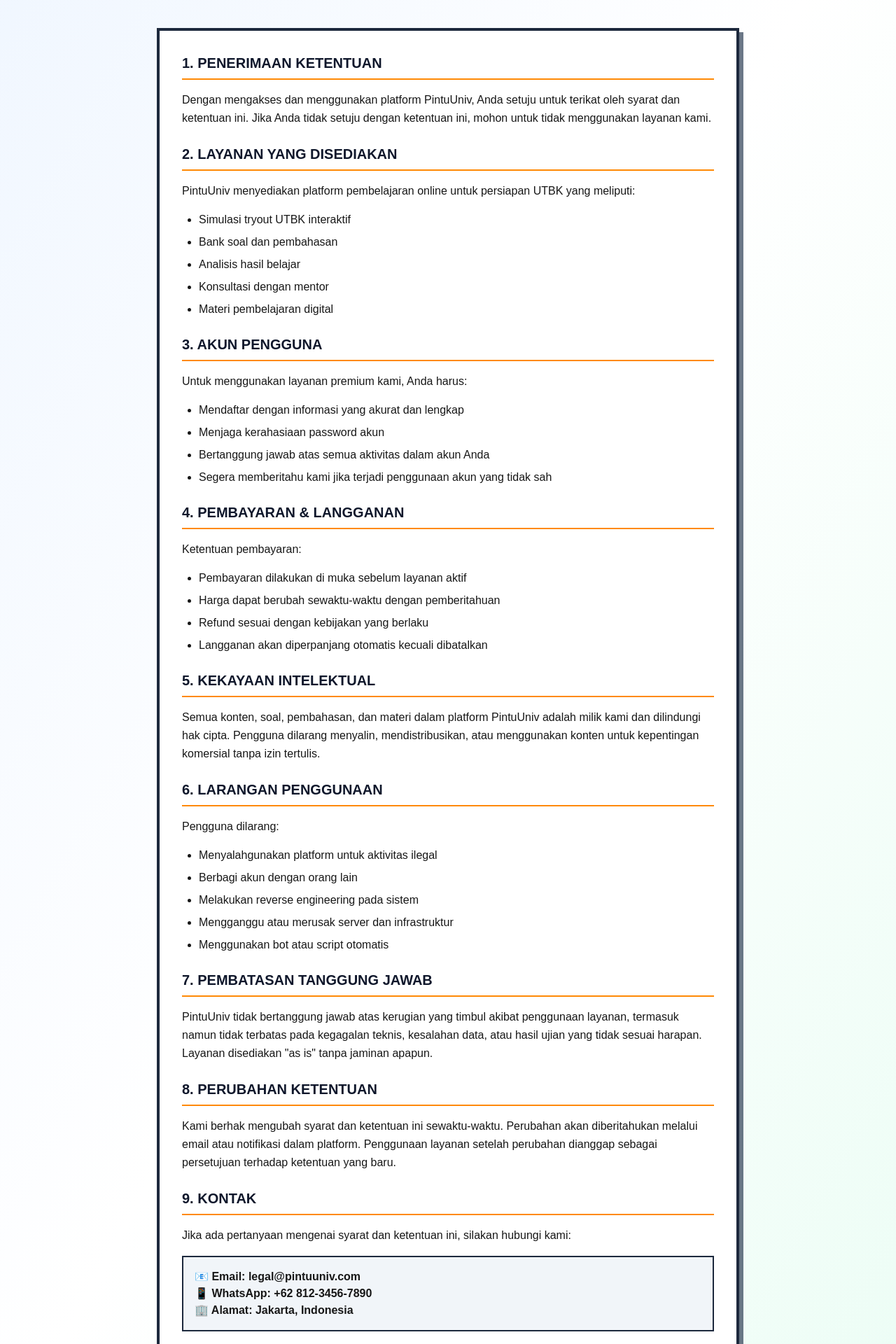
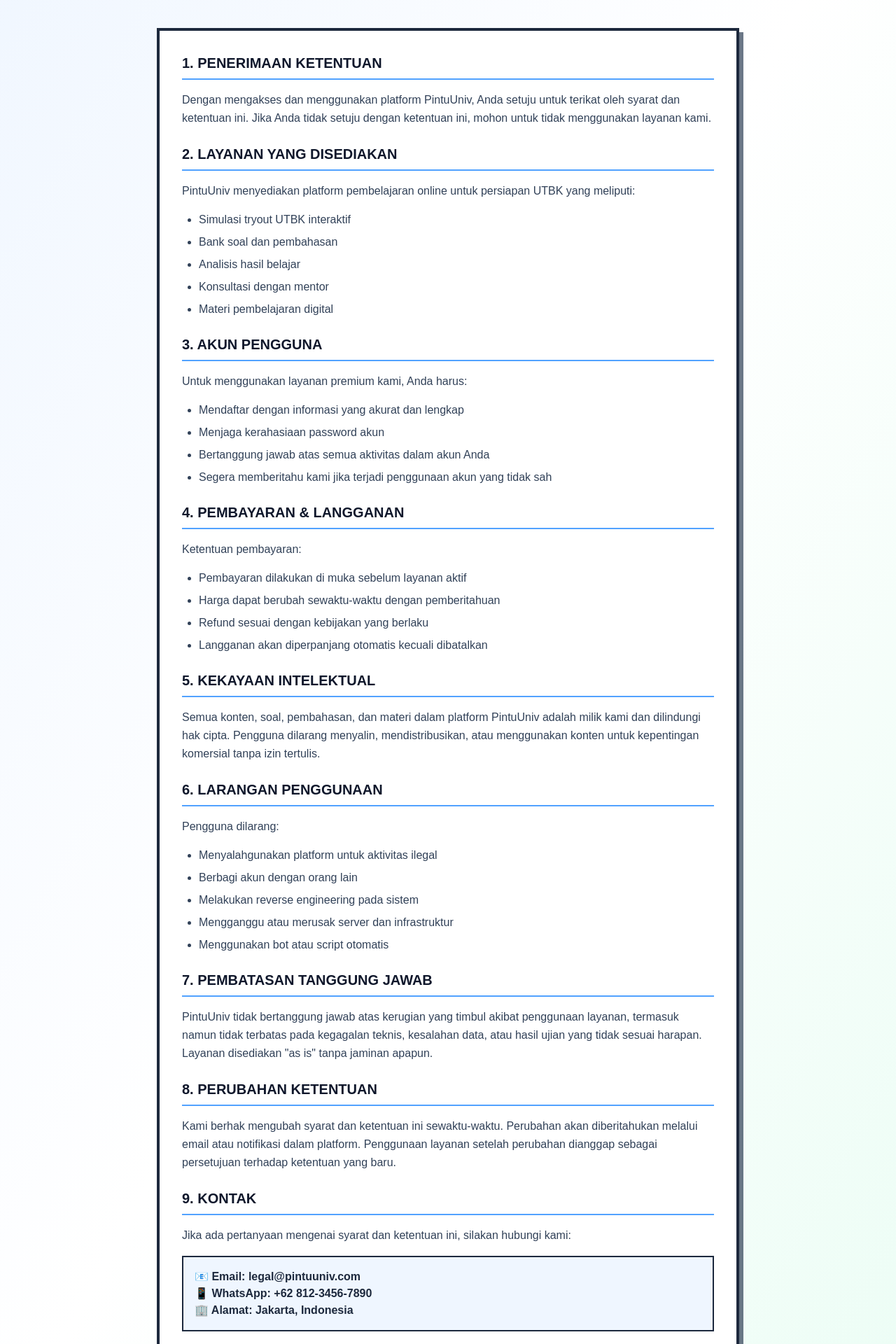
Before and after one commit to akbarryyan/pintuuniv, a Next.js app: page /terms in a window 1280 px wide. Shown: the part 240-2160 px from the top of the page at 70% size. Built offline with nearby package versions, Linux system fonts and the light colour scheme.

Commit message:
feat: Update Privacy and Terms pages for improved readability and styling consistency

```diff
--- a/src/app/terms/page.tsx
+++ b/src/app/terms/page.tsx
@@ -30,24 +30,24 @@
         {/* Terms Content */}
         <div className="bg-white border-4 border-slate-800 p-6 md:p-8 shadow-brutal mb-8">
           <div className="prose prose-slate max-w-none">
-            <h2 className="text-xl font-black text-slate-900 mb-4 uppercase border-b-2 border-orange-400 pb-2">
+            <h2 className="text-xl font-black text-slate-900 mb-4 uppercase border-b-2 border-blue-400 pb-2">
               1. PENERIMAAN KETENTUAN
             </h2>
-            <p className="mb-6 font-medium leading-relaxed">
+            <p className="mb-6 font-medium leading-relaxed text-slate-700">
               Dengan mengakses dan menggunakan platform PintuUniv, Anda setuju
               untuk terikat oleh syarat dan ketentuan ini. Jika Anda tidak
               setuju dengan ketentuan ini, mohon untuk tidak menggunakan layanan
               kami.
             </p>
 
-            <h2 className="text-xl font-black text-slate-900 mb-4 uppercase border-b-2 border-orange-400 pb-2">
+            <h2 className="text-xl font-black text-slate-900 mb-4 uppercase border-b-2 border-blue-400 pb-2">
               2. LAYANAN YANG DISEDIAKAN
             </h2>
-            <p className="mb-4 font-medium leading-relaxed">
+            <p className="mb-4 font-medium leading-relaxed text-slate-700">
               PintuUniv menyediakan platform pembelajaran online untuk persiapan
               UTBK yang meliputi:
             </p>
-            <ul className="list-disc pl-6 mb-6 space-y-2 font-medium">
+            <ul className="list-disc pl-6 mb-6 space-y-2 font-medium text-slate-700">
               <li>Simulasi tryout UTBK interaktif</li>
               <li>Bank soal dan pembahasan</li>
               <li>Analisis hasil belajar</li>
@@ -55,13 +55,13 @@
               <li>Materi pembelajaran digital</li>
             </ul>
 
-            <h2 className="text-xl font-black text-slate-900 mb-4 uppercase border-b-2 border-orange-400 pb-2">
+            <h2 className="text-xl font-black text-slate-900 mb-4 uppercase border-b-2 border-blue-400 pb-2">
               3. AKUN PENGGUNA
             </h2>
-            <p className="mb-4 font-medium leading-relaxed">
+            <p className="mb-4 font-medium leading-relaxed text-slate-700">
               Untuk menggunakan layanan premium kami, Anda harus:
             </p>
-            <ul className="list-disc pl-6 mb-6 space-y-2 font-medium">
+            <ul className="list-disc pl-6 mb-6 space-y-2 font-medium text-slate-700">
               <li>Mendaftar dengan informasi yang akurat dan lengkap</li>
               <li>Menjaga kerahasiaan password akun</li>
               <li>Bertanggung jawab atas semua aktivitas dalam akun Anda</li>
@@ -71,36 +71,36 @@
               </li>
             </ul>
 
-            <h2 className="text-xl font-black text-slate-900 mb-4 uppercase border-b-2 border-orange-400 pb-2">
+            <h2 className="text-xl font-black text-slate-900 mb-4 uppercase border-b-2 border-blue-400 pb-2">
               4. PEMBAYARAN & LANGGANAN
             </h2>
-            <p className="mb-4 font-medium leading-relaxed">
+            <p className="mb-4 font-medium leading-relaxed text-slate-700">
               Ketentuan pembayaran:
             </p>
-            <ul className="list-disc pl-6 mb-6 space-y-2 font-medium">
+            <ul className="list-disc pl-6 mb-6 space-y-2 font-medium text-slate-700">
               <li>Pembayaran dilakukan di muka sebelum layanan aktif</li>
               <li>Harga dapat berubah sewaktu-waktu dengan pemberitahuan</li>
               <li>Refund sesuai dengan kebijakan yang berlaku</li>
               <li>Langganan akan diperpanjang otomatis kecuali dibatalkan</li>
             </ul>
 
-            <h2 className="text-xl font-black text-slate-900 mb-4 uppercase border-b-2 border-orange-400 pb-2">
+            <h2 className="text-xl font-black text-slate-900 mb-4 uppercase border-b-2 border-blue-400 pb-2">
               5. KEKAYAAN INTELEKTUAL
             </h2>
-            <p className="mb-6 font-medium leading-relaxed">
+            <p className="mb-6 font-medium leading-relaxed text-slate-700">
               Semua konten, soal, pembahasan, dan materi dalam platform
               PintuUniv adalah milik kami dan dilindungi hak cipta. Pengguna
               dilarang menyalin, mendistribusikan, atau menggunakan konten untuk
               kepentingan komersial tanpa izin tertulis.
             </p>
 
-            <h2 className="text-xl font-black text-slate-900 mb-4 uppercase border-b-2 border-orange-400 pb-2">
+            <h2 className="text-xl font-black text-slate-900 mb-4 uppercase border-b-2 border-blue-400 pb-2">
               6. LARANGAN PENGGUNAAN
             </h2>
-            <p className="mb-4 font-medium leading-relaxed">
+            <p className="mb-4 font-medium leading-relaxed text-slate-700">
               Pengguna dilarang:
             </p>
-            <ul className="list-disc pl-6 mb-6 space-y-2 font-medium">
+            <ul className="list-disc pl-6 mb-6 space-y-2 font-medium text-slate-700">
               <li>Menyalahgunakan platform untuk aktivitas ilegal</li>
               <li>Berbagi akun dengan orang lain</li>
               <li>Melakukan reverse engineering pada sistem</li>
@@ -108,34 +108,34 @@
               <li>Menggunakan bot atau script otomatis</li>
             </ul>
 
-            <h2 className="text-xl font-black text-slate-900 mb-4 uppercase border-b-2 border-orange-400 pb-2">
+            <h2 className="text-xl font-black text-slate-900 mb-4 uppercase border-b-2 border-blue-400 pb-2">
               7. PEMBATASAN TANGGUNG JAWAB
             </h2>
-            <p className="mb-6 font-medium leading-relaxed">
+            <p className="mb-6 font-medium leading-relaxed text-slate-700">
               PintuUniv tidak bertanggung jawab atas kerugian yang timbul akibat
               penggunaan layanan, termasuk namun tidak terbatas pada kegagalan
               teknis, kesalahan data, atau hasil ujian yang tidak sesuai
               harapan. Layanan disediakan "as is" tanpa jaminan apapun.
             </p>
 
-            <h2 className="text-xl font-black text-slate-900 mb-4 uppercase border-b-2 border-orange-400 pb-2">
+            <h2 className="text-xl font-black text-slate-900 mb-4 uppercase border-b-2 border-blue-400 pb-2">
               8. PERUBAHAN KETENTUAN
             </h2>
-            <p className="mb-6 font-medium leading-relaxed">
+            <p className="mb-6 font-medium leading-relaxed text-slate-700">
               Kami berhak mengubah syarat dan ketentuan ini sewaktu-waktu.
               Perubahan akan diberitahukan melalui email atau notifikasi dalam
               platform. Penggunaan layanan setelah perubahan dianggap sebagai
               persetujuan terhadap ketentuan yang baru.
             </p>
 
-            <h2 className="text-xl font-black text-slate-900 mb-4 uppercase border-b-2 border-orange-400 pb-2">
+            <h2 className="text-xl font-black text-slate-900 mb-4 uppercase border-b-2 border-blue-400 pb-2">
               9. KONTAK
             </h2>
-            <p className="mb-4 font-medium leading-relaxed">
+            <p className="mb-4 font-medium leading-relaxed text-slate-700">
               Jika ada pertanyaan mengenai syarat dan ketentuan ini, silakan
               hubungi kami:
             </p>
-            <div className="bg-slate-100 border-2 border-slate-800 p-4 font-bold">
+            <div className="bg-blue-50 border-2 border-slate-800 p-4 font-bold text-slate-800">
               <p>📧 Email: legal@pintuuniv.com</p>
               <p>📱 WhatsApp: +62 812-3456-7890</p>
               <p>🏢 Alamat: Jakarta, Indonesia</p>
```
Also changed, not shown: src/app/privacy/page.tsx (+19 -19 lines).
